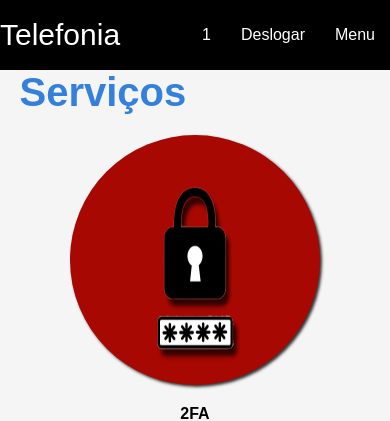
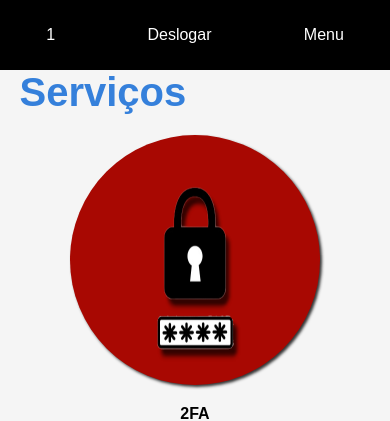
Before and after one commit to Marcelle-1/Projeto-Telefonia, a PHP site: page /tcpdf/MenuComum.php in a window 390 px wide. Shown: the top 421 px of the page. Run offline with PHP 8.4, Linux system fonts and the light colour scheme; a user stored in the database is signed in.

Commit message:
atualização CSS

```diff
--- a/css/styleCpaas.css
+++ b/css/styleCpaas.css
@@ -257,3 +257,15 @@ footer{
     display: flex;
     align-items: center;
 }
+
+.container{
+    max-width: none;
+    width: 100%;
+}
+
+@media screen and (max-width:1071px)
+{
+    #header_telefonia{
+        display: none;
+    }
+}
```
